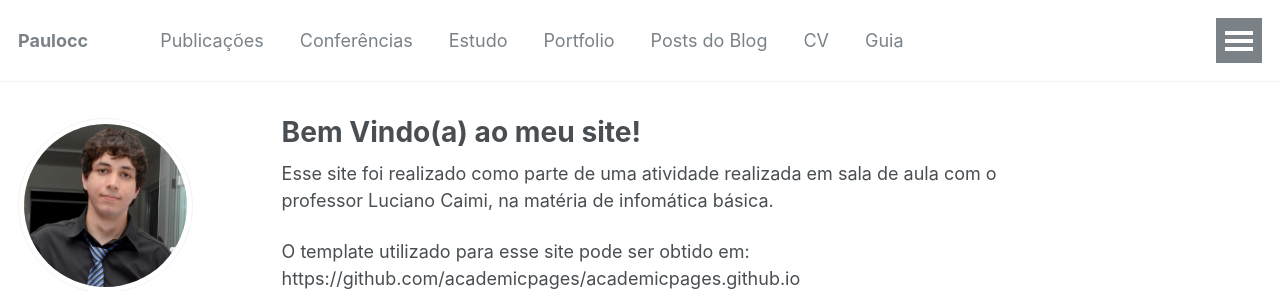
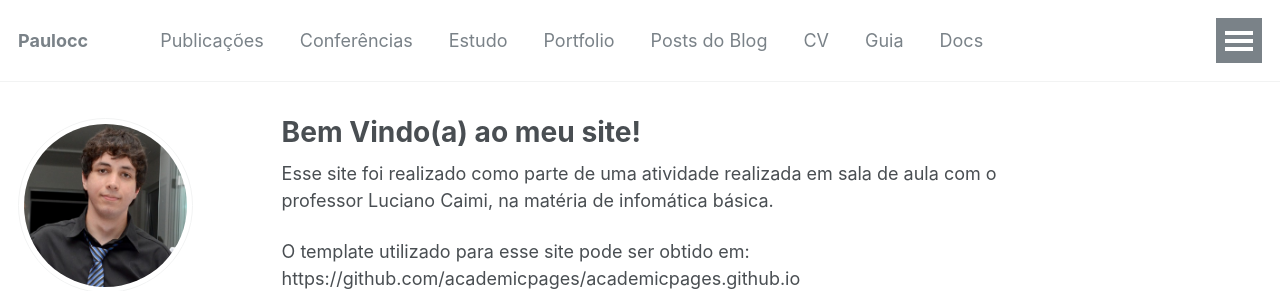
Before and after one commit to Paulocc/site, a Jekyll site: the page built from _pages/about.md, in a window 1280 px wide. Shown: the top 291 px of the page. Built offline with Jekyll 4.4.1, drawn with Linux system fonts in a browser that asks for light colours; nearby versions of some CDN libraries; a script bundle is joined from its source files by our own code; library files that are not in the unit come from our copies.

Commit message:
Update navigation.yml

```diff
--- a/_data/navigation.yml
+++ b/_data/navigation.yml
@@ -20,3 +20,6 @@ main:
 
   - title: "Guia"
     url: /markdown/
+
+  - title: "Docs"
+    url: /docs/
```
